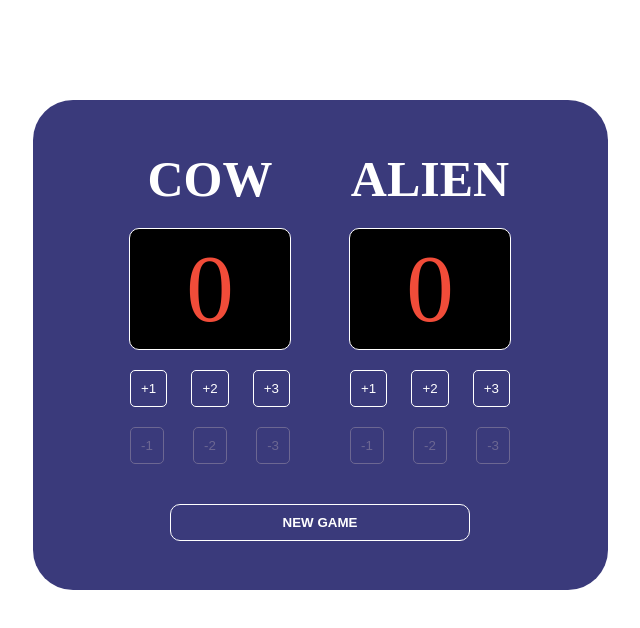
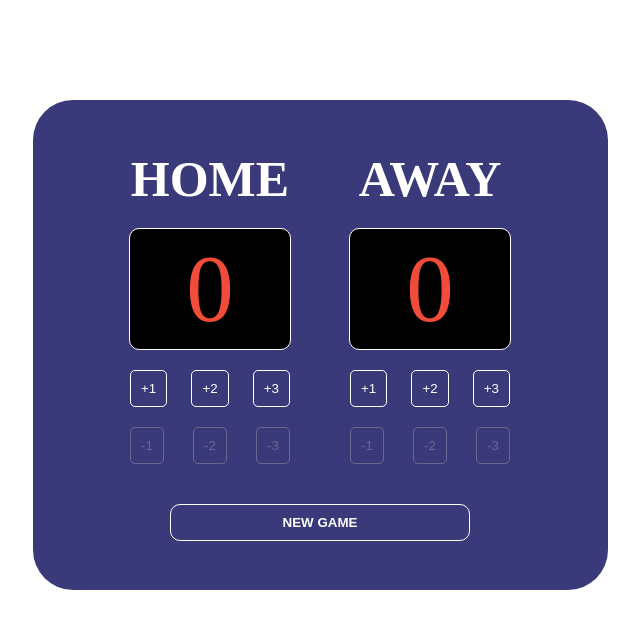
Before and after one commit to Beef13/Scoreboard, a plain HTML site: page index.html in a window 1280 px wide. Shown: the whole page, without its empty margins (320-960 px from the left). Drawn offline with Linux system fonts and the light colour scheme.

Commit message:
Reverting titles

```diff
--- a/index.html
+++ b/index.html
@@ -12,7 +12,7 @@
             <!-- Home side -->
             <div class="score-container">
                 <!-- Team title -->
-                <h3>COW</h3>
+                <h3>HOME</h3>
                 <!-- Team score -->
                 <p class="score" id="home-score">0</p>
                 <!-- Interactive score buttons -->
@@ -30,7 +30,7 @@
             <!-- Away side -->
             <div class="score-container">
                 <!-- Team title -->
-                <h3>ALIEN</h3>
+                <h3>AWAY</h3>
                 <!-- Team score -->
                 <p class="score" id="away-score">0</p>
                 <!-- Interactive score buttons -->
```
